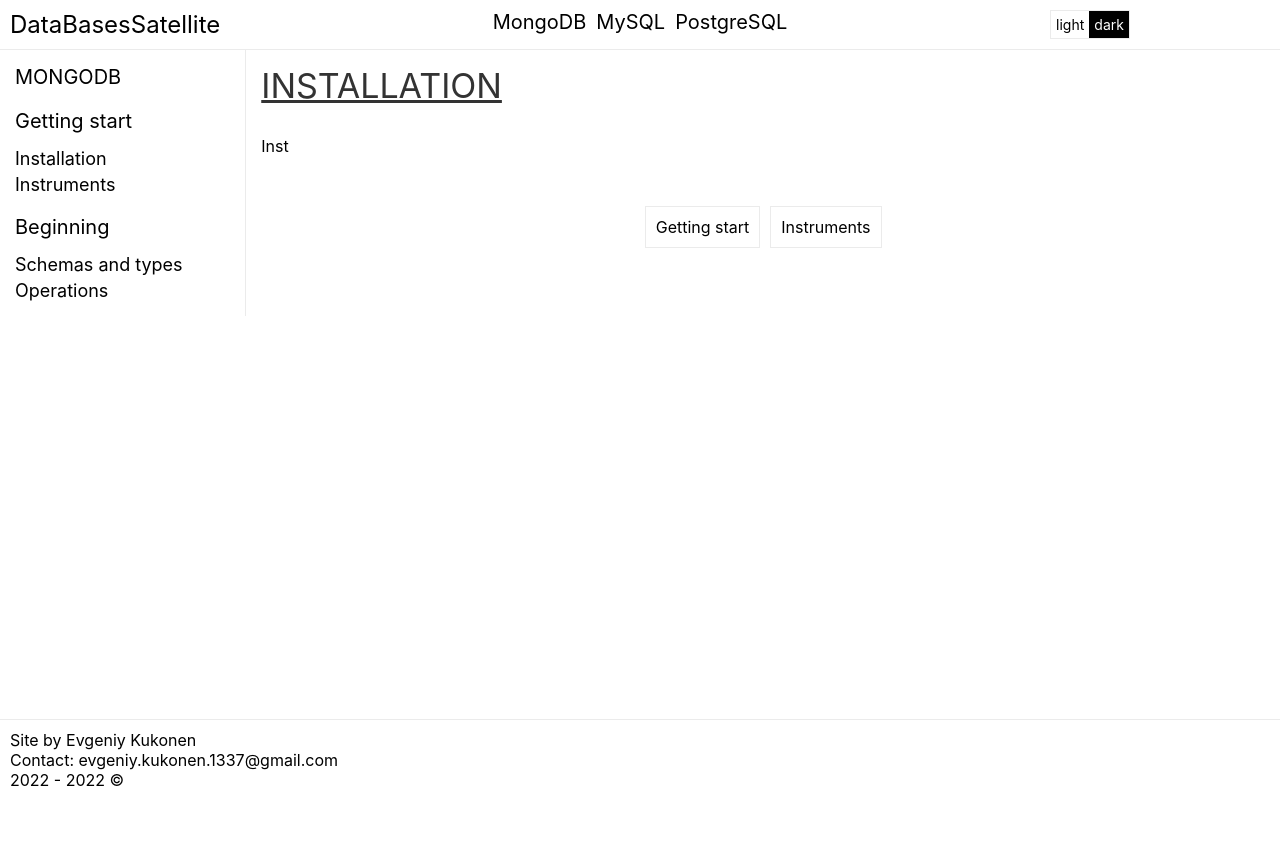
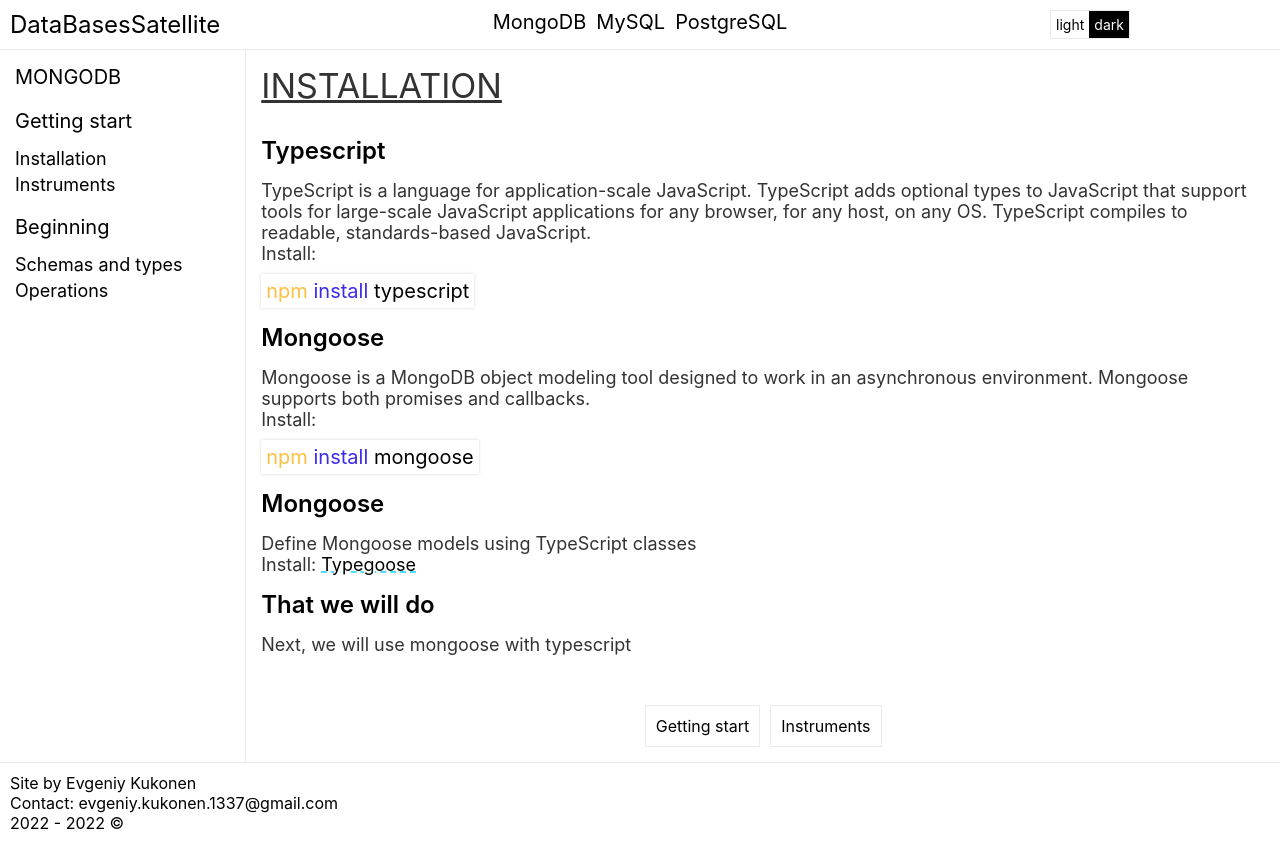
Before and after one commit to Kukonen/DataBasesSatellite, a Next.js app in the folder client/: page /mongodb/docs/gettingstart/installation in a window 1280 px wide. Before the commit the page ends 800 px from the top, so only its background shows below. Built offline with nearby package versions, Linux system fonts and the light colour scheme.

Commit message:
Start page Getting start - mongo db

```diff
--- a/client/pages/mongodb/docs/gettingstart/installation.tsx
+++ b/client/pages/mongodb/docs/gettingstart/installation.tsx
@@ -1,10 +1,52 @@
 import styles from '../../../../styles/DocsComponent.module.scss';
 import DocsTemplate from "../../../../components/DocsTemplates/docs.template";
+import style from "../../../../styles/DocsComponent.module.scss";
+import Highlighter from "../../../../highligher/highlighter";
+import {getStyles} from "../../../../components/DocsTemplates/docs.template";
+
 
 const installation = () => {
+
+    const codeTypescript = "npm install typescript";
+    const codeMongoose = "npm install mongoose";
+
+    const databaseStyle = getStyles("mongodb");
+
     return (
         <DocsTemplate database={"mongodb"} title={"Installation"}>
-            Inst
+            <div className={style.contentHeadline}>
+                Typescript
+            </div>
+            <div className={style.contentText}>
+                TypeScript is a language for application-scale JavaScript. TypeScript adds optional types to JavaScript that support tools for large-scale JavaScript applications for any browser, for any host, on any OS. TypeScript compiles to readable, standards-based JavaScript. <br/>
+                Install: <br/>
+                {
+                    Highlighter.npm(codeTypescript)
+                }
+            </div>
+            <div className={style.contentHeadline}>
+                Mongoose
+            </div>
+            <div className={style.contentText}>
+                Mongoose is a MongoDB object modeling tool designed to work in an asynchronous environment. Mongoose supports both promises and callbacks. <br/>
+                Install: <br/>
+                {
+                    Highlighter.npm(codeMongoose)
+                }
+            </div>
+            <div className={style.contentHeadline}>
+                Mongoose
+            </div>
+            <div className={style.contentText}>
+                Define Mongoose models using TypeScript classes <br/>
+                Install: <a className={databaseStyle} href="https://github.com/typegoose/typegoose">Typegoose</a>
+            </div>
+            <div className={style.contentHeadline}>
+                That we will do
+            </div>
+            <div className={style.contentText}>
+                Next, we will use mongoose with typescript
+            </div>
         </DocsTemplate>
     );
 }
--- /dev/null
+++ b/client/pages/mongodb/docs/index.tsx
@@ -0,0 +1,19 @@
+import DocsTemplate from "../../../components/DocsTemplates/docs.template";
+import style from "../../../styles/DocsComponent.module.scss";
+import Highlighter from "../../../highligher/highlighter";
+
+const Docs = () => {
+
+    return (
+        <DocsTemplate database={"mongodb"} title={"Mongo DataBase"}>
+            <div className={style.contentHeadline}>
+                Mongo Database with JavaScript
+            </div>
+            <div className={style.contentText}>
+                MongoDB is a source-available cross-platform document-oriented database program. Classified as a NoSQL database program.
+            </div>
+        </DocsTemplate>
+    )
+}
+
+export default Docs;
```
Also changed, not shown: client/pages/mongodb/docs/gettingstart/index.tsx (added, +47 -0 lines), client/pages/mongodb/docs/gettingstart/instruments.tsx (added, +20 -0 lines).
